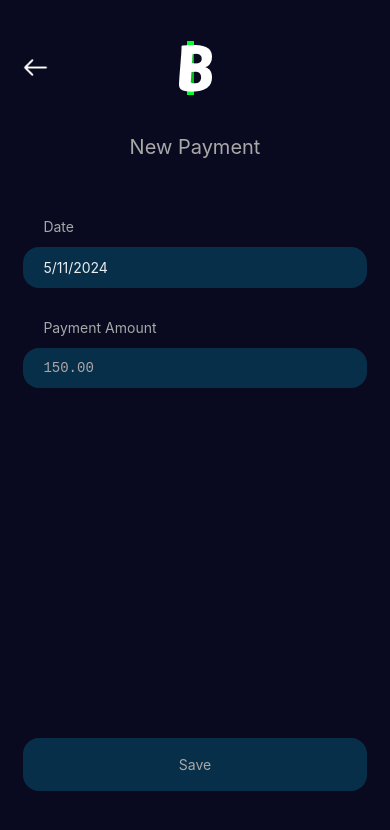
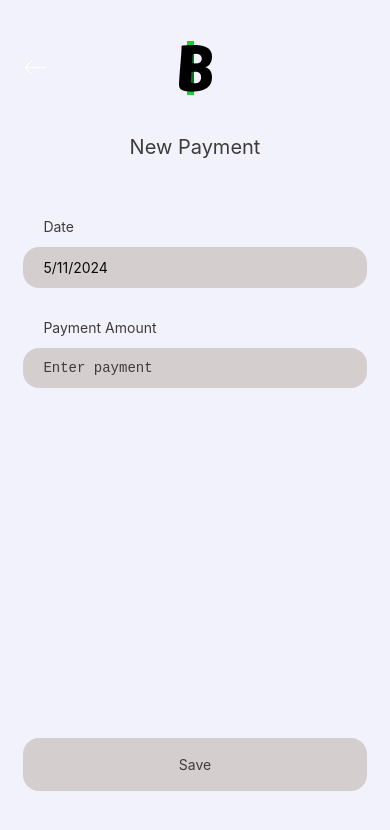
Before and after one commit to AtanasovCode/bucket-bank-native, a React Native app: screen /Payment in a window 390 px wide. Shown: the top 830 px of the page. Built offline with nearby package versions, Linux system fonts and the light colour scheme.

Commit message:
created dark/light theme based on system default theme

```diff
--- a/Colors.jsx
+++ b/Colors.jsx
@@ -7,7 +7,7 @@ const oldTheme = {
     'light': "#A8A8A8",
 }
 
-const theme = {
+const darkTheme = {
     'background': "#090a1f",
     'inactive': "#082f49",
     'accent': "#4aade6",
@@ -16,4 +16,23 @@ const theme = {
     'light': "#A8A8A8",
 }
 
-export { theme };
+const lightTheme = {
+    'background': "#f2f2fd",
+    'inactive': "#88878b",
+    'inactiveLighter': "#d5cece",
+    'accent': "#05d2d6",
+    'money': "#000000",
+    'text': "#090a0a",
+    'light': "#403b3b",
+}
+
+const theme = {
+    'background': "#d2d3e9",
+    'inactive': "#082f49",
+    'accent': "#1f7cb1",
+    'money': "#000000",
+    'text': "#090a0a",
+    'light': "#383434",
+}
+
+export { lightTheme, darkTheme, theme };
--- a/app.json
+++ b/app.json
@@ -5,7 +5,7 @@
     "version": "1.0.0",
     "orientation": "portrait",
     "icon": "./assets/icon.png",
-    "userInterfaceStyle": "dark",
+    "userInterfaceStyle": "automatic",
     "splash": {
       "image": "./assets/splash.png",
       "resizeMode": "contain",
--- a/components/Header.jsx
+++ b/components/Header.jsx
@@ -1,6 +1,7 @@
-import { View, TouchableHighlight, Image } from "react-native";
+import { View, TouchableHighlight, Image, useColorScheme } from "react-native";
+import { StatusBar } from "expo-status-bar";
 import { StyleSheet, Dimensions } from "react-native";
-import { theme } from "../Colors";
+import { lightTheme, darkTheme } from "../Colors";
 
 const height = Dimensions.get("window").height;
 
@@ -10,8 +11,14 @@ const Header = ({
     edit,
     settings,
 }) => {
+
+    const colorScheme = useColorScheme();
+
+    const theme = colorScheme === "light" ? lightTheme : darkTheme;
+
     return (
-        <View style={[styles.container, { height: height * 0.16 }]}>
+        <View style={[styles.container, { height: height * 0.16, backgroundColor: theme.background }]}>
+            <StatusBar style="dark" />
             {
                 back &&
                 <TouchableHighlight
@@ -41,7 +48,12 @@ const Header = ({
                 </TouchableHighlight>
             }
             <Image
-                source={require("../assets/logo.png")}
+                source={
+                    colorScheme === "light" ?
+                    require("../assets/logo-dark.png")
+                    :
+                    require("../assets/logo.png")
+                }
             />
             {
                 edit &&
--- a/components/bucket/AddPayment.jsx
+++ b/components/bucket/AddPayment.jsx
@@ -6,17 +6,23 @@ import {
     TouchableHighlight,
     TextInput,
     Image,
+    useColorScheme,
 } from "react-native";
 import { SafeAreaView } from "react-native-safe-area-context";
 import { StyleSheet, Dimensions } from "react-native";
 import { DateTimePickerAndroid } from "@react-native-community/datetimepicker";
 import Header from "../Header";
-import { theme } from "../../Colors";
+import { lightTheme, darkTheme } from "../../Colors";
 
 const width = Dimensions.get("window").width;
 const height = Dimensions.get("window").height;
 
 const AddPayment = ({ navigation }) => {
+
+    const colorScheme = useColorScheme();
+
+    const theme = colorScheme === "light" ? lightTheme : darkTheme;
+
 
     const [inputs, setInputs] = useState(false);
     const [date, setDate] = useState(new Date());
@@ -34,8 +40,8 @@ const AddPayment = ({ navigation }) => {
             mode: currentMode,
             display: "spinner",
             is24Hour: true,
-            positiveButton: {label: "Done", textColor: "#fff"},
-            negativeButton: {label: "Cancel", textColor: "#fff"},
+            positiveButton: { label: "Done", textColor: "#fff" },
+            negativeButton: { label: "Cancel", textColor: "#fff" },
         });
     };
 
@@ -60,7 +66,9 @@ const AddPayment = ({ navigation }) => {
                             Date
                         </Text>
                         <TouchableHighlight
-                            style={[styles.input, { backgroundColor: theme.inactive }]}
+                            style={[
+                                styles.input,
+                                { backgroundColor: colorScheme === "dark" ? theme.inactive : theme.inactiveLighter }]}
                             onPress={showDatepicker}
                         >
                             <Text style={{ color: theme.text }}>{date.toLocaleDateString()}</Text>
@@ -72,10 +80,12 @@ const AddPayment = ({ navigation }) => {
                         </Text>
                         <TextInput
                             style={[styles.input, {
-                                backgroundColor: theme.inactive, fontFamily: "monospace", color: theme.text
+                                backgroundColor: colorScheme === "dark" ? theme.inactive : theme.inactiveLighter,
+                                fontFamily: "monospace",
+                                color: theme.text
                             }]}
-                            placeholderTextColor={"#ada6a6"}
-                            placeholder="150.00"
+                            placeholderTextColor={colorScheme === "dark" ? "#ada6a6" : theme.light}
+                            placeholder="Enter payment"
                             keyboardType="numeric"
                             onChangeText={(value) => {
                                 setPayment(value)
@@ -86,18 +96,18 @@ const AddPayment = ({ navigation }) => {
             </View>
             <View style={[styles.saveContainer, styles.wrapper]}>
                 <TouchableHighlight
-                    style={[styles.save, { backgroundColor: inputs ? theme.accent : theme.inactive }]}
+                    style={[styles.save, { backgroundColor: inputs ? theme.accent : colorScheme === "light" ? theme.inactiveLighter : theme.inactive }]}
                     onPress={() => {
                         if (inputs) {
                             navigation.navigate({
                                 name: "Bucket",
-                                params: {date: date.toLocaleDateString(), amount: payment},
+                                params: { date: date.toLocaleDateString(), amount: payment },
                                 merge: true,
                             })
                         }
                     }}
                 >
-                    <Text style={{ color: inputs ? theme.white : theme.light }}>
+                    <Text style={{ color: inputs ? theme.text : theme.light }}>
                         Save
                     </Text>
                 </TouchableHighlight>
--- a/components/bucket/Overview.jsx
+++ b/components/bucket/Overview.jsx
@@ -4,9 +4,10 @@ import {
     View,
     Text,
     Image,
+    useColorScheme,
 } from "react-native";
 import { StyleSheet, Dimensions } from "react-native";
-import { theme } from "../../Colors";
+import { lightTheme, darkTheme } from "../../Colors";
 import { formatMoney } from "../Utils";
 
 import { getRemaining, getProgress } from "../Utils";
@@ -18,6 +19,10 @@ const Overview = ({
     navigation,
     bucket,
 }) => {
+
+    const colorScheme = useColorScheme();
+
+    const theme = colorScheme === "light" ? lightTheme : darkTheme;
 
     const { goal, saved } = bucket ? bucket : "";
 
@@ -106,7 +111,7 @@ const styles = StyleSheet.create({
         marginTop: "10%",
     },
     progressBar: {
-        padding: 8,
+        padding: 3,
         borderRadius: 12,
         position: "relative",
         overflow: "hidden",
--- a/components/bucket/Payments.jsx
+++ b/components/bucket/Payments.jsx
@@ -1,13 +1,17 @@
 import React from "react";
-import { View, Text, Image, TouchableHighlight, ScrollView } from "react-native";
+import { View, Text, Image, TouchableHighlight, ScrollView, useColorScheme } from "react-native";
 import { StyleSheet, Dimensions } from "react-native";
-import { theme } from "../../Colors";
+import { lightTheme, darkTheme } from "../../Colors";
 import { formatMoney } from "../Utils";
 
 const width = Dimensions.get("window").width;
 
 const Payments = ({ navigation, bucket, setBucket }) => {
-    console.log(bucket.payments && bucket.payments.length > 0 ? bucket.payments : "Empty");
+
+    const colorScheme = useColorScheme();
+
+    const theme = colorScheme === "light" ? lightTheme : darkTheme;
+
 
     return (
         <View style={[styles.container, { width: width }]}>
--- a/components/dashboard/DashboardItem.jsx
+++ b/components/dashboard/DashboardItem.jsx
@@ -1,7 +1,7 @@
 import React from 'react';
-import { View, Text, TouchableHighlight, StyleSheet } from 'react-native';
+import { View, Text, TouchableHighlight, StyleSheet, useColorScheme } from 'react-native';
 import { formatMoney, getProgress } from '../Utils';
-import { theme } from '../../Colors';
+import { lightTheme, darkTheme } from '../../Colors';
 import AsyncStorage from '@react-native-async-storage/async-storage';
 
 
@@ -13,6 +13,10 @@ const DashboardItem = ({
     goal,
     saved,
 }) => {
+
+    const colorScheme = useColorScheme();
+
+    const theme = colorScheme === "light" ? lightTheme : darkTheme;
 
     const saveID = async (id) => {
         try {
--- a/package.json
+++ b/package.json
@@ -19,7 +19,8 @@
     "react-native": "0.73.6",
     "react-native-safe-area-context": "4.8.2",
     "react-native-screens": "~3.29.0",
-    "@react-native-community/datetimepicker": "7.7.0"
+    "@react-native-community/datetimepicker": "7.7.0",
+    "expo-system-ui": "~3.0.4"
   },
   "devDependencies": {
     "@babel/core": "^7.20.0"
--- a/routes/Bucket.jsx
+++ b/routes/Bucket.jsx
@@ -7,11 +7,12 @@ import {
     Image,
     TouchableHighlight,
     FlatList,
+    useColorScheme,
 } from "react-native";
 import { SafeAreaView } from "react-native-safe-area-context";
 import { StyleSheet, Dimensions } from "react-native";
 import * as Crypto from 'expo-crypto';
-import { theme } from "../Colors";
+import { lightTheme, darkTheme } from "../Colors";
 
 import Header from "../components/Header";
 import Overview from "../components/bucket/Overview";
@@ -22,6 +23,10 @@ const width = Dimensions.get("window").width;
 const height = Dimensions.get("window").height;
 
 const Bucket = ({ navigation, route }) => {
+
+    const colorScheme = useColorScheme();
+
+    const theme = colorScheme === "light" ? lightTheme : darkTheme;
 
     const flatListRef = useRef(null);
 
@@ -154,7 +159,7 @@ const Bucket = ({ navigation, route }) => {
             <View style={[styles.tabContainer]}>
                 <TouchableHighlight style={[
                     styles.tab,
-                    { backgroundColor: selectedTab === "overview" ? theme.accent : theme.inactive }]}
+                    { backgroundColor: selectedTab === "overview" ? theme.accent : colorScheme === "dark" ? theme.inactive : theme.inactiveLighter }]}
                     onPress={() => {
                         setSelectedTab("overview");
                         handleTabChange("overview");
@@ -166,7 +171,7 @@ const Bucket = ({ navigation, route }) => {
                 </TouchableHighlight>
                 <TouchableHighlight style={[
                     styles.tab,
-                    { backgroundColor: selectedTab === "payments" ? theme.accent : theme.inactive }]}
+                    { backgroundColor: selectedTab === "payments" ? theme.accent : colorScheme === "dark" ? theme.inactive : theme.inactiveLighter }]}
                     onPress={() => {
                         setSelectedTab("payments")
                         handleTabChange("payments");
--- a/routes/Dashboard.jsx
+++ b/routes/Dashboard.jsx
@@ -6,19 +6,26 @@ import {
     TouchableHighlight,
     Image,
     StyleSheet,
-    Dimensions
+    Dimensions,
+    useColorScheme,
 } from "react-native";
 import AsyncStorage from "@react-native-async-storage/async-storage";
 import { SafeAreaView } from "react-native-safe-area-context";
 import { StatusBar } from "expo-status-bar";
 import Header from "../components/Header";
 import DashboardItem from "../components/dashboard/DashboardItem";
-import { theme } from "../Colors";
+import { lightTheme, darkTheme } from "../Colors";
 
 const width = Dimensions.get("window").width;
 const height = Dimensions.get("window").height;
 
 const Dashboard = ({ navigation }) => {
+
+    const colorScheme = useColorScheme();
+
+    const theme = colorScheme === "light" ? lightTheme : darkTheme;
+
+
     const [buckets, setBuckets] = useState([]);
     const [loading, setLoading] = useState(true);
 
--- a/routes/Input.jsx
+++ b/routes/Input.jsx
@@ -1,10 +1,10 @@
 import React, { useEffect } from "react";
 import { useState, useRef } from "react";
-import { View, Text, TextInput, TouchableHighlight } from "react-native";
+import { View, Text, TextInput, TouchableHighlight, useColorScheme } from "react-native";
 import { StyleSheet, Dimensions, } from "react-native";
 import AsyncStorage from "@react-native-async-storage/async-storage";
 import { SafeAreaView } from "react-native-safe-area-context";
-import { theme } from "../Colors";
+import { lightTheme, darkTheme } from "../Colors";
 import Header from "../components/Header";
 import * as Crypto from 'expo-crypto';
 
@@ -12,6 +12,10 @@ const Input = ({
     navigation,
     route,
 }) => {
+
+    const colorScheme = useColorScheme();
+
+    const theme = colorScheme === "light" ? lightTheme : darkTheme;
 
     const [buckets, setBuckets] = useState([]);
     const [name, setName] = useState("");
@@ -95,9 +99,9 @@ const Input = ({
                             Bucket Name
                         </Text>
                         <TextInput
-                            style={[styles.input, { backgroundColor: theme.inactive, color: theme.text }]}
+                            style={[styles.input, { backgroundColor: colorScheme === "dark" ? theme.inactive : theme.inactiveLighter, color: theme.text }]}
                             value={name}
-                            placeholder="New Bike"
+                            placeholder="Enter name"
                             placeholderTextColor={theme.light}
                             ref={firstInputRef}
                             returnKeyType="next"
@@ -115,12 +119,12 @@ const Input = ({
                         </Text>
                         <TextInput
                             style={[styles.input, {
-                                backgroundColor: theme.inactive, fontFamily: "monospace", color: theme.text
+                                backgroundColor: colorScheme === "dark" ? theme.inactive : theme.inactiveLighter, fontFamily: "monospace", color: theme.text
                             }]}
                             value={goal}
-                            placeholder="800.00"
+                            placeholder="Enter goal"
                             keyboardType="numeric"
-                            placeholderTextColor={"#ada6a6"}
+                            placeholderTextColor={theme.light}
                             ref={secondInputRef}
                             onChangeText={(value) => {
                                 setGoal(value)
@@ -130,7 +134,7 @@ const Input = ({
                 </View>
                 <View style={[styles.saveContainer, styles.wrapper]}>
                     <TouchableHighlight
-                        style={[styles.save, { backgroundColor: inputs ? theme.accent : theme.inactive }]}
+                        style={[styles.save, { backgroundColor: inputs ? theme.accent : colorScheme === "dark" ? theme.inactive : theme.inactiveLighter }]}
                         onPress={() => {
                             if (inputs) {
                                 saveBucket(name, goal);
--- a/routes/Settings.jsx
+++ b/routes/Settings.jsx
@@ -5,11 +5,17 @@ import {
     Text,
     Image,
     ScrollableHighlight,
+    useColorScheme,
 } from "react-native";
-import { theme } from "../Colors";
+import { lightTheme, darkTheme } from "../Colors";
 import Header from "../components/Header";
 
 const Settings = ({ navigation }) => {
+
+    const colorScheme = useColorScheme();
+
+    const theme = colorScheme === "light" ? lightTheme : darkTheme;
+
     return (
         <View style={{flex: 1, backgroundColor: theme.background}}>
             <Header
```
Also changed, not shown: assets/logo-dark.png (added), 1 other file (tests, documents, lock files or other folders).
